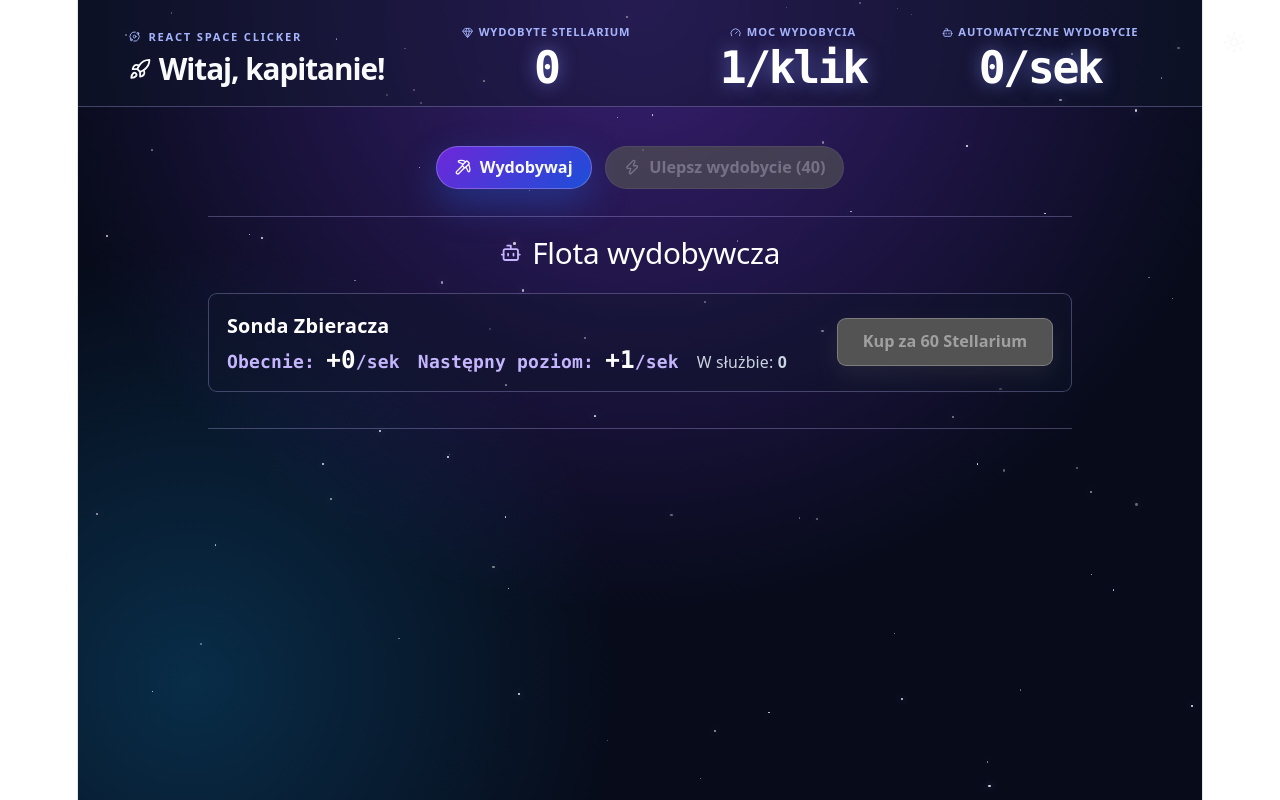
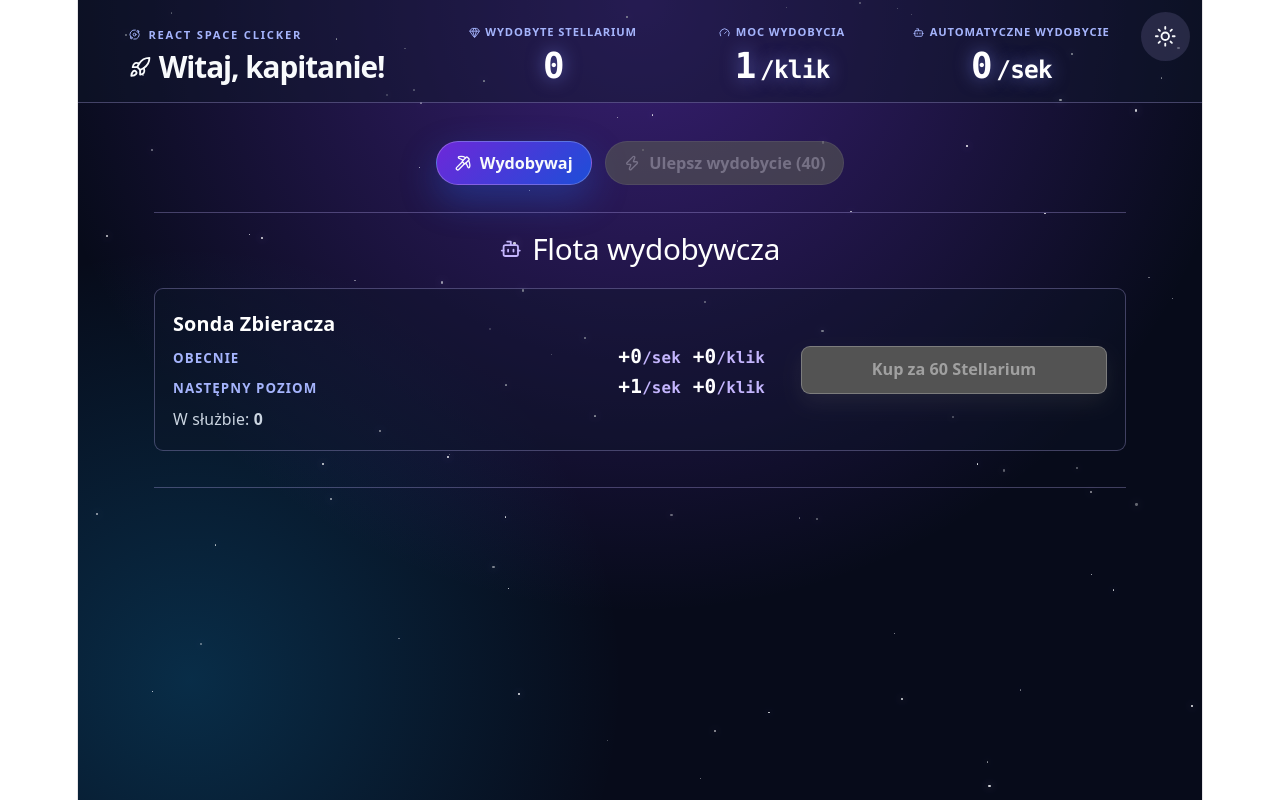
Before and after one commit to MaciejWozniczka/react-jsx-space-clicker, a React (Vite) app: page / in a window 1280 px wide. Built offline with nearby package versions, Linux system fonts and the light colour scheme.

Commit message:
Updated design

```diff
--- a/src/App.css
+++ b/src/App.css
@@ -80,19 +80,21 @@
 }
 
 .theme-toggle {
-  position: fixed;
-  top: max(1rem, env(safe-area-inset-top));
-  right: max(1rem, env(safe-area-inset-right));
+  position: absolute;
+  top: max(0.65rem, env(safe-area-inset-top));
+  right: max(0.65rem, env(safe-area-inset-right));
   z-index: 10;
   display: inline-flex;
   align-items: center;
-  gap: 0.6rem;
-  min-height: 48px;
-  padding: 0.6rem 0.9rem 0.6rem 0.65rem;
+  justify-content: center;
+  gap: 0;
+  width: 2.75rem;
+  height: 2.75rem;
+  padding: 0;
   border: 0;
   border-radius: 999px;
   color: var(--theme-toggle-text);
-  background: transparent;
+  background: var(--control-highlight);
   box-shadow: none;
   cursor: pointer;
   font: 700 0.78rem/1 var(--sans);
--- a/src/components/StellariumExtractor.css
+++ b/src/components/StellariumExtractor.css
@@ -36,10 +36,10 @@
 
 .stellarium-extractor__status-panel {
   display: grid;
-  grid-template-columns: minmax(12rem, auto) minmax(0, 1fr);
+  grid-template-columns: minmax(12rem, 0.8fr) minmax(0, 2fr);
   align-items: center;
   gap: clamp(1rem, 4vw, 4rem);
-  padding: 1rem clamp(1.25rem, 4vw, 3rem);
+  padding: 1rem max(4.75rem, clamp(1.25rem, 4vw, 3rem)) 1rem clamp(1.25rem, 4vw, 3rem);
   border-bottom: 1px solid var(--card-border);
   background: color-mix(in srgb, var(--card-bg) 72%, transparent);
 }
@@ -77,7 +77,7 @@
 .stellarium-extractor__metrics {
   display: grid;
   grid-template-columns: repeat(3, minmax(0, 1fr));
-  gap: clamp(0.5rem, 2vw, 1.5rem);
+  gap: clamp(0.5rem, 1.5vw, 1.25rem);
 }
 
 .stellarium-extractor__metric {
@@ -93,16 +93,25 @@
 }
 
 .stellarium-extractor__value {
-  display: block;
+  display: flex;
+  align-items: baseline;
+  justify-content: center;
+  gap: 0.15em;
   min-width: 0;
   margin: 0.15rem 0 0;
   color: var(--sky-heading);
   font-family: var(--mono);
-  font-size: clamp(1.45rem, 3.5vw, 2.5rem);
+  font-size: clamp(1.35rem, 2.8vw, 2.25rem);
   font-weight: 800;
-  line-height: 0.9;
-  letter-spacing: -0.055em;
+  line-height: 1;
+  letter-spacing: -0.045em;
+  white-space: nowrap;
   text-shadow: 0 0 1rem rgba(129, 140, 248, 0.6);
+}
+
+.stellarium-extractor__unit {
+  font-size: 0.68em;
+  letter-spacing: -0.03em;
 }
 
 .stellarium-extractor__content {
@@ -114,7 +123,7 @@
 
 .stellarium-extractor__actions {
   display: grid;
-  width: min(100%, 48rem);
+  width: min(100%, 54rem);
   margin: 0 auto;
 }
 
@@ -222,8 +231,8 @@
   display: grid;
   grid-template-columns: minmax(0, 1fr) auto;
   align-items: center;
-  gap: 1.5rem;
-  padding: 0.85rem 1rem;
+  gap: clamp(1rem, 3vw, 2rem);
+  padding: 1rem;
   border: 1px solid var(--card-border);
   border-radius: 0.5rem;
   background: color-mix(in srgb, var(--card-bg) 60%, transparent);
@@ -248,12 +257,32 @@
 
 .stellarium-extractor__shop-production {
   color: var(--sky-accent);
-  font: 700 1rem/1 var(--mono);
+  font: 700 0.88rem/1.15 var(--mono);
+  white-space: nowrap;
 }
 
 .stellarium-extractor__shop-production strong {
   color: var(--sky-heading);
-  font-size: 1.35rem;
+  font-size: 1.08rem;
+}
+
+.stellarium-extractor__shop-stat {
+  display: grid;
+  grid-template-columns: minmax(8.5rem, auto) max-content max-content;
+  align-items: baseline;
+  gap: 0.35rem 0.65rem;
+  flex-basis: 100%;
+}
+
+.stellarium-extractor__shop-stat > span {
+  color: var(--sky-muted);
+  font: 800 0.74rem/1.2 var(--sans);
+  letter-spacing: 0.08em;
+  text-transform: uppercase;
+}
+
+.stellarium-extractor__shop-production--legacy {
+  display: none;
 }
 
 .stellarium-extractor__shop-owned {
@@ -262,15 +291,15 @@
 }
 
 .stellarium-extractor__shop-details {
-  display: flex;
-  flex-wrap: wrap;
-  align-items: baseline;
-  gap: 0.35rem 1rem;
+  display: grid;
+  gap: 0.42rem;
   margin-top: 0.5rem;
 }
 
 .stellarium-extractor__shop-button {
-  min-width: 12rem;
+  width: 17rem;
+  min-width: 17rem;
+  max-width: 100%;
   min-height: 44px;
   padding: 0.75rem 1rem;
   border: 1px solid var(--button-border);
@@ -321,14 +350,14 @@
   }
 
   .stellarium-extractor__shop-item {
-    grid-template-columns: minmax(0, 1fr) auto;
+    grid-template-columns: 1fr;
     gap: 0.75rem;
     padding: 0.65rem 0.75rem;
   }
 
   .stellarium-extractor__shop-button {
-    width: auto;
-    min-width: 8.5rem;
+    width: 100%;
+    min-width: 0;
     min-height: 40px;
     padding: 0.55rem 0.65rem;
     font-size: 0.76rem;
@@ -390,10 +419,19 @@
   }
 
   .stellarium-extractor__shop-production strong {
-    font-size: 1.15rem;
+    font-size: 1rem;
   }
 
   .stellarium-extractor__shop-owned {
     font-size: 0.76rem;
   }
+
+  .stellarium-extractor__shop-stat {
+    grid-template-columns: minmax(6.75rem, auto) max-content;
+  }
+
+  .stellarium-extractor__shop-stat .stellarium-extractor__shop-production:last-child {
+    grid-column: 2;
+  }
+
 }
--- a/src/components/StellariumExtractor.jsx
+++ b/src/components/StellariumExtractor.jsx
@@ -1,7 +1,7 @@
 import "./StellariumExtractor.css";
 import { Bot, Gauge, Gem } from "lucide-react";
 import { useStellariumGame } from "../hooks/useStellariumGame";
-import { formatNumber } from "../utils/formatNumber";
+import { formatCompactNumber, formatNumber } from "../utils/formatNumber";
 import StellariumActions from "./functional/StellariumActions";
 import StellariumHeader from "./StellariumHeader";
 import StellariumMetric from "./StellariumMetric";
@@ -30,19 +30,24 @@ function StellariumExtractor({ isDark }) {
           <StellariumMetric
             icon={Gem}
             label="Wydobyte Stellarium"
-            value={formatNumber(stellarium)}
+            value={formatCompactNumber(stellarium)}
+            fullValue={formatNumber(stellarium)}
             shouldAnimate={stellarium > 0}
           />
           <StellariumMetric
             icon={Gauge}
             label="Moc wydobycia"
-            value={`${formatNumber(clickYield)}/klik`}
+            value={formatCompactNumber(clickYield)}
+            unit="/klik"
+            fullValue={`${formatNumber(clickYield)}/klik`}
             shouldAnimate={clickYield > 1}
           />
           <StellariumMetric
             icon={Bot}
             label="Automatyczne wydobycie"
-            value={`${formatNumber(autoProduction)}/sek`}
+            value={formatCompactNumber(autoProduction)}
+            unit="/sek"
+            fullValue={`${formatNumber(autoProduction)}/sek`}
             shouldAnimate={autoProduction > 0}
           />
         </div>
--- a/src/components/StellariumMetric.jsx
+++ b/src/components/StellariumMetric.jsx
@@ -1,13 +1,13 @@
 import AnimatedStellariumValue from "./functional/AnimatedStellariumValue";
 
-function StellariumMetric({ icon: Icon, label, value, shouldAnimate }) {
+function StellariumMetric({ icon: Icon, label, value, unit, fullValue, shouldAnimate }) {
   return (
     <div className="stellarium-extractor__metric">
       <p className="stellarium-extractor__label">
         <Icon size="1em" aria-hidden="true" />
         {label}
       </p>
-      <AnimatedStellariumValue shouldAnimate={shouldAnimate}>
+      <AnimatedStellariumValue fullValue={fullValue} unit={unit} shouldAnimate={shouldAnimate}>
         {value}
       </AnimatedStellariumValue>
     </div>
--- a/src/components/functional/AnimatedStellariumValue.jsx
+++ b/src/components/functional/AnimatedStellariumValue.jsx
@@ -8,7 +8,7 @@ const valuePulse = {
   transition: { duration: 0.24, ease: "easeOut" },
 };
 
-function AnimatedStellariumValue({ children, shouldAnimate }) {
+function AnimatedStellariumValue({ children, fullValue, unit, shouldAnimate }) {
   const controls = useAnimationControls();
 
   useEffect(() => {
@@ -23,8 +23,10 @@ function AnimatedStellariumValue({ children, shouldAnimate }) {
         animate={controls}
         className="stellarium-extractor__value"
         aria-live="polite"
+        aria-label={fullValue}
       >
-        {children}
+        <span>{children}</span>
+        {unit && <span className="stellarium-extractor__unit">{unit}</span>}
       </motion.output>
     </AnimatePresence>
   );
--- a/src/components/functional/StellariumActions.jsx
+++ b/src/components/functional/StellariumActions.jsx
@@ -44,26 +44,31 @@ function StellariumActions({
                     <h3>{autoClicker.name}</h3>
                   </div>
                   <div className="stellarium-extractor__shop-details">
-                    <p className="stellarium-extractor__shop-production">
-                      Obecnie: <strong>+{formatNumber(autoClicker.currentProduction)}</strong>
-                      /sek
-                    </p>
-                    {autoClicker.manualClickBonus > 0 && (
+                    <div className="stellarium-extractor__shop-stat">
+                      <span>Obecnie</span>
                       <p className="stellarium-extractor__shop-production">
-                        Ręcznie: <strong>+{formatNumber(autoClicker.currentManualClickBonus)}</strong>
-                        /klik
+                        <strong>+{formatNumber(autoClicker.currentProduction)}</strong>/sek
                       </p>
-                    )}
-                    <p className="stellarium-extractor__shop-production">
+                      <p className="stellarium-extractor__shop-production">
+                        <strong>+{formatNumber(autoClicker.currentManualClickBonus)}</strong>/klik
+                      </p>
+                    </div>
+                    <div className="stellarium-extractor__shop-stat">
+                      <span>{"Nast\u0119pny poziom"}</span>
+                      <p className="stellarium-extractor__shop-production">
+                        <strong>+{formatNumber(autoClicker.production)}</strong>/sek
+                      </p>
+                      <p className="stellarium-extractor__shop-production">
+                        <strong>+{formatNumber(autoClicker.manualClickBonus)}</strong>/klik
+                      </p>
+                    </div>
+                    <p className="stellarium-extractor__shop-production stellarium-extractor__shop-production--legacy">
                       Następny poziom: <strong>+{formatNumber(autoClicker.production)}</strong>
                       /sek
                     </p>
-                    {autoClicker.manualClickBonus > 0 && (
-                      <p className="stellarium-extractor__shop-production">
-                        Ręcznie: <strong>+{formatNumber(autoClicker.manualClickBonus)}</strong>
-                        /klik
-                      </p>
-                    )}
+                    <p className="stellarium-extractor__shop-production stellarium-extractor__shop-production--legacy">
+                      Premia kliknięcia: <strong>+{formatNumber(autoClicker.manualClickBonus)}</strong>/klik
+                    </p>
                     <p className="stellarium-extractor__shop-owned">
                       W służbie: <strong>{autoClicker.owned}</strong>
                     </p>
--- a/src/utils/formatNumber.js
+++ b/src/utils/formatNumber.js
@@ -1,7 +1,16 @@
 const integerFormatter = new Intl.NumberFormat("pl-PL", {
+  maximumFractionDigits: 0,
+});
+
+const compactFormatter = new Intl.NumberFormat("pl-PL", {
+  notation: "compact",
   maximumFractionDigits: 0,
 });
 
 export function formatNumber(value) {
   return integerFormatter.format(value);
 }
+
+export function formatCompactNumber(value) {
+  return compactFormatter.format(value);
+}
```
